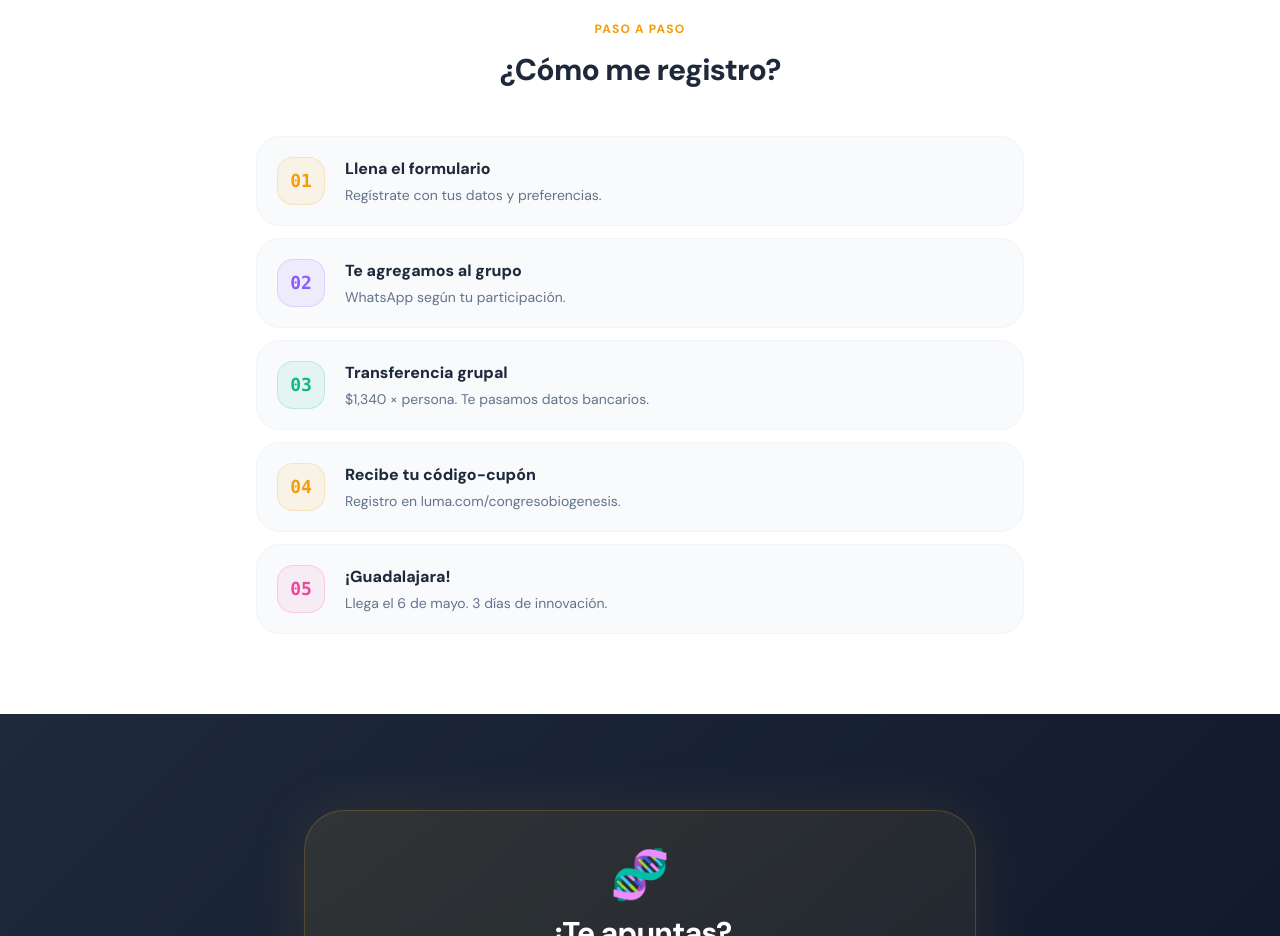
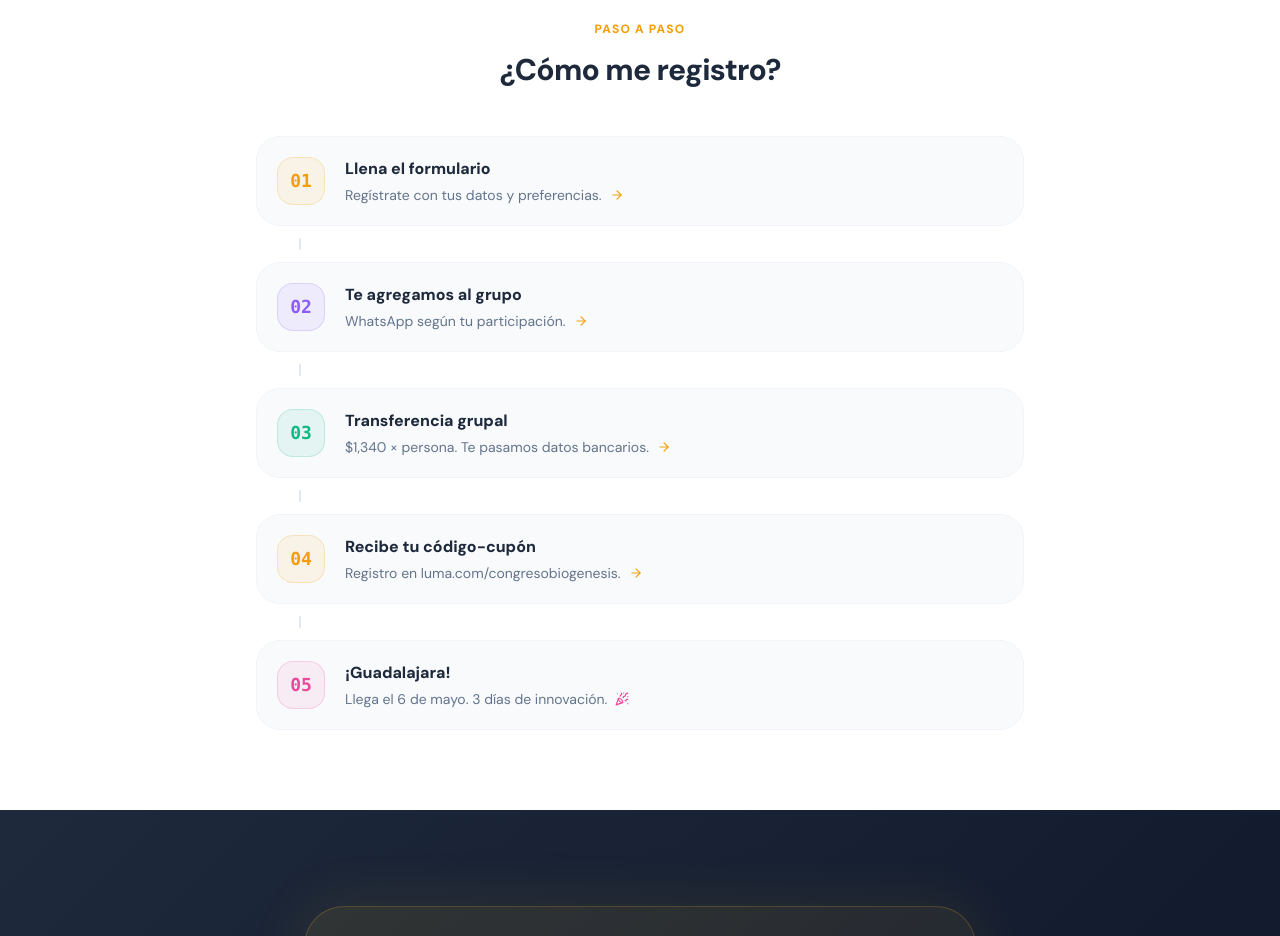
Before and after one commit to AlexJarry97/biogenesis-upiig, a Next.js app: page / in a window 1280 px wide. Shown: the part 5020-5956 px from the top of the page. Built offline with nearby package versions, Linux system fonts and the light colour scheme.

Commit message:
feat: add step connectors and ArrowRight/PartyPopper icons to registration steps

```diff
--- a/app/page.js
+++ b/app/page.js
@@ -365,16 +365,36 @@ export default function Home() {
           </div>
           <div className="space-y-3">
             {[
-              { n:"01", t:"Llena el formulario", d:"Regístrate con tus datos y preferencias.", c:"#f59e0b" },
-              { n:"02", t:"Te agregamos al grupo", d:"WhatsApp según tu participación.", c:"#8b5cf6" },
-              { n:"03", t:"Transferencia grupal", d:"$1,340 × persona. Te pasamos datos bancarios.", c:"#10b981" },
-              { n:"04", t:"Recibe tu código-cupón", d:"Registro en luma.com/congresobiogenesis.", c:"#f59e0b" },
-              { n:"05", t:"¡Guadalajara!", d:"Llega el 6 de mayo. 3 días de innovación.", c:"#ec4899" },
+              { n:"01", t:"Llena el formulario",   d:"Regístrate con tus datos y preferencias.",         c:"#f59e0b" },
+              { n:"02", t:"Te agregamos al grupo",  d:"WhatsApp según tu participación.",                  c:"#8b5cf6" },
+              { n:"03", t:"Transferencia grupal",   d:"$1,340 × persona. Te pasamos datos bancarios.",     c:"#10b981" },
+              { n:"04", t:"Recibe tu código-cupón", d:"Registro en luma.com/congresobiogenesis.",          c:"#f59e0b" },
+              { n:"05", t:"¡Guadalajara!",          d:"Llega el 6 de mayo. 3 días de innovación.",         c:"#ec4899" },
             ].map((s, i) => (
-              <div key={i} className="bg-slate-50 rounded-3xl p-5 flex items-start gap-5 border border-slate-100 hover:bg-amber-50/30 transition-all">
-                <div className="w-12 h-12 rounded-2xl flex items-center justify-center flex-shrink-0 font-mono font-bold text-lg" style={{ background:`${s.c}15`, color:s.c, border:`1px solid ${s.c}30` }}>{s.n}</div>
-                <div><div className="font-extrabold text-slate-800">{s.t}</div><div className="text-slate-500 text-sm mt-1">{s.d}</div></div>
-              </div>
+              <Fragment key={i}>
+                <div className="bg-slate-50 rounded-3xl p-5 flex items-start gap-5 border border-slate-100 hover:bg-amber-50/30 transition-all">
+                  <div className="w-12 h-12 rounded-2xl flex items-center justify-center flex-shrink-0 font-mono font-bold text-lg"
+                    style={{ background:`${s.c}15`, color:s.c, border:`1px solid ${s.c}30` }}>{s.n}
+                  </div>
+                  <div>
+                    <div className="font-extrabold text-slate-800">{s.t}</div>
+                    <div className="flex items-center gap-1 text-slate-500 text-sm mt-1">
+                      {s.d}
+                      {i < 4
+                        ? <ArrowRight size={14} color="#f59e0b" className="flex-shrink-0 ml-1" />
+                        : <PartyPopper size={14} color="#ec4899" className="flex-shrink-0 ml-1" />
+                      }
+                    </div>
+                  </div>
+                </div>
+                {i < 4 && (
+                  <div className="flex gap-5 px-5">
+                    <div className="w-12 flex justify-center">
+                      <div className="w-0.5 h-3 bg-slate-200 rounded" />
+                    </div>
+                  </div>
+                )}
+              </Fragment>
             ))}
           </div>
         </div>
```
